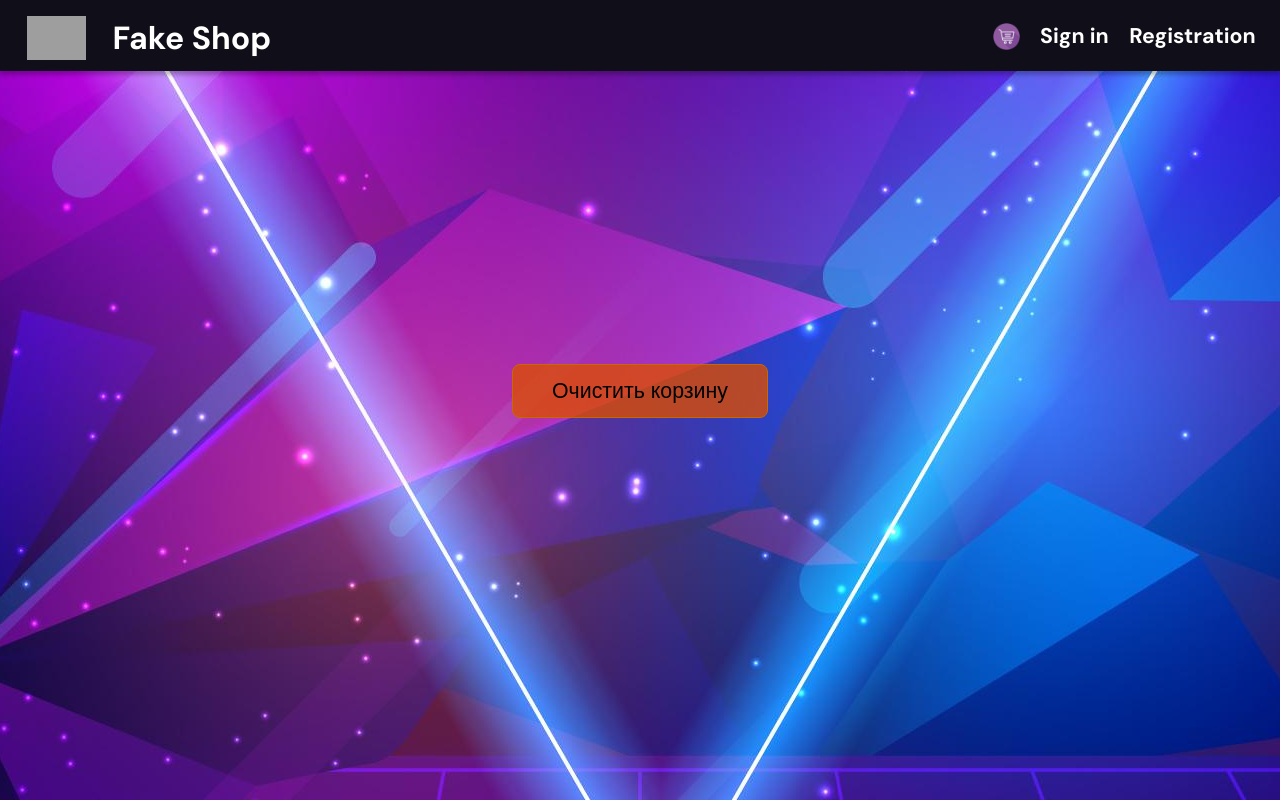
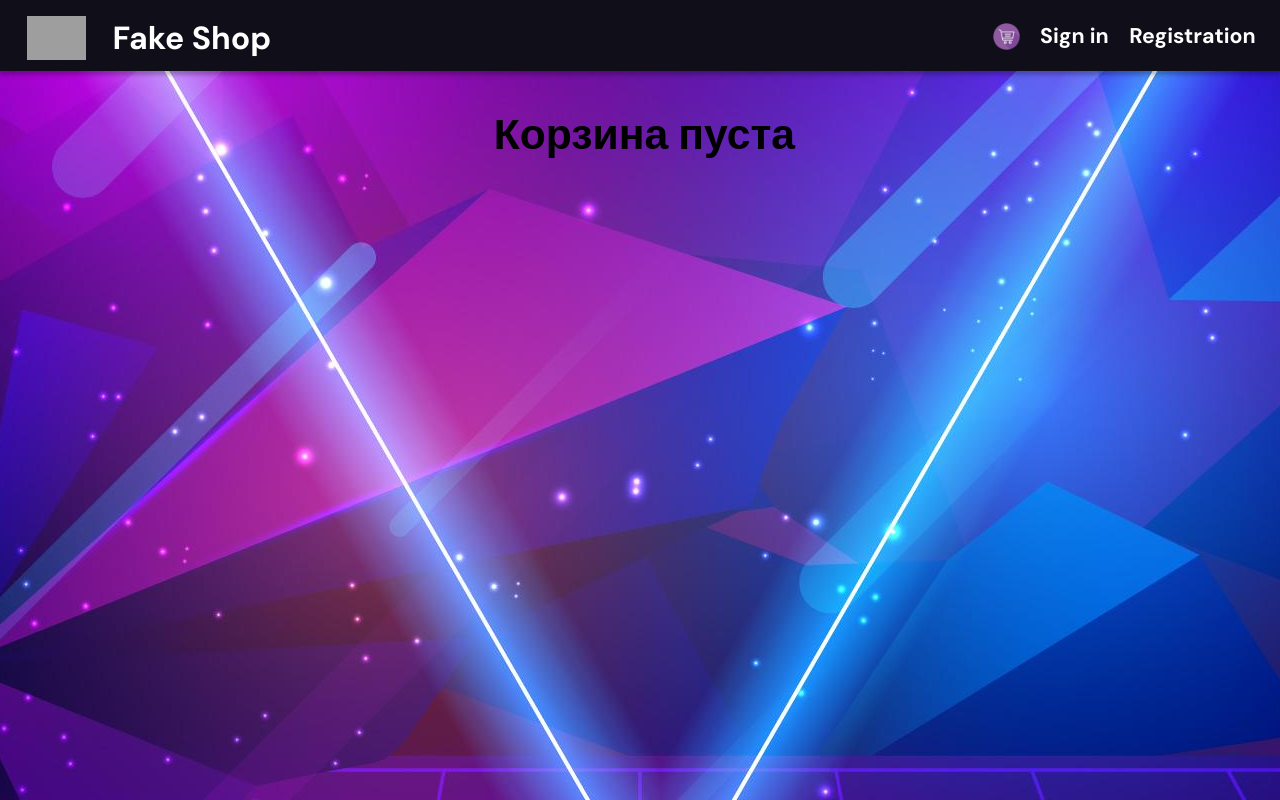
Before and after one commit to Halva1988/4p22-final-project-aleksandr-khalaim, a React (Create React App) app: page /#/Basket in a window 1280 px wide. Built offline with nearby package versions, Linux system fonts and the light colour scheme; grey boxes are pictures that could not be loaded.

Commit message:
added isLoading

```diff
--- a/src/components/Cards/cards.scss
+++ b/src/components/Cards/cards.scss
@@ -82,7 +82,7 @@
     align-self: center;
     position: absolute;
     left: calc(2 / 1440 * 100vw);
-    bottom: calc(30 / 1440 * 100vw);
+    bottom: calc(40 / 1440 * 100vw);
     cursor: pointer;
     transition: all .3s ease;
     font-size: calc(18 / 1440 * 100vw);
--- a/src/pages/Basket/Basket.js
+++ b/src/pages/Basket/Basket.js
@@ -44,7 +44,8 @@ function Basket() {
                     return acc;
                 }, 0)}</h1>}
 
-                 <button onClick={onClearClick} className="clear-btn">Очистить корзину</button>
+                 {Object.values(basket).length > 0 && <button onClick={onClearClick} className="clear-btn">Очистить корзину</button>}
+                 {Object.values(basket).length === 0 && <h1 className='basket-empty'>Корзина пуста</h1>}
             </div>
         </>
     )
--- a/src/pages/Basket/Basket.scss
+++ b/src/pages/Basket/Basket.scss
@@ -1,3 +1,5 @@
+@import url('https://fonts.googleapis.com/css2?family=DM+Sans:wght@700&display=swap');
+
 .clear-btn {
 
     width: 20%;
@@ -6,9 +8,10 @@
     background-color: rgba(221, 78, 1, 0.781);
     border-radius: 8px;
     align-self: center;
-    bottom: calc(30 / 1440 * 100vw);
     cursor: pointer;
     transition: all .3s ease;
+    font-family: 'DM Sans', sans-serif;
+    font-weight: 700;
     font-size: calc(24 / 1440 * 100vw);
     position: absolute;
     right: 40%;
@@ -23,9 +26,12 @@
 }
 
 .total-price {
+    font-family: 'DM Sans', sans-serif;
+    font-weight: 700;
     font-size: calc(24 / 1440 * 100vw);
+    margin-left: calc(10 / 1440 * 100vw);
 }
 
-.disabled-link {
-    pointer-events: none;
+.basket-empty {
+    text-align: center;
 }
--- a/src/pages/Product/Product.js
+++ b/src/pages/Product/Product.js
@@ -37,7 +37,8 @@ function ProductPage() {
 
 
     return (
-        <div className="wrapper-product">
+        <>
+            {product.images && <div className="wrapper-product">
                 <div className='product-border'>
                     <img className="product-foto" src={images[0]} alt="img" />
                     <div className="wrapper-description">
@@ -57,7 +58,9 @@ function ProductPage() {
                         </div>
                     </div>
                 </div>
-        </div>
+            </div>}
+            {!product.images && <div className='wrapper-border'><h1 className='loading-image'>Идёт загрузка...</h1></div>}
+        </>
     )
 }
 
--- a/src/pages/Product/Product.scss
+++ b/src/pages/Product/Product.scss
@@ -109,3 +109,8 @@
         color: rgb(7, 233, 78);
     }
 }
+
+.loading-image {
+    text-align: center;
+    margin-top: calc(50 / 1440 * 100vw);
+}
```
Lines whose indentation alone changed are shown as unchanged.
